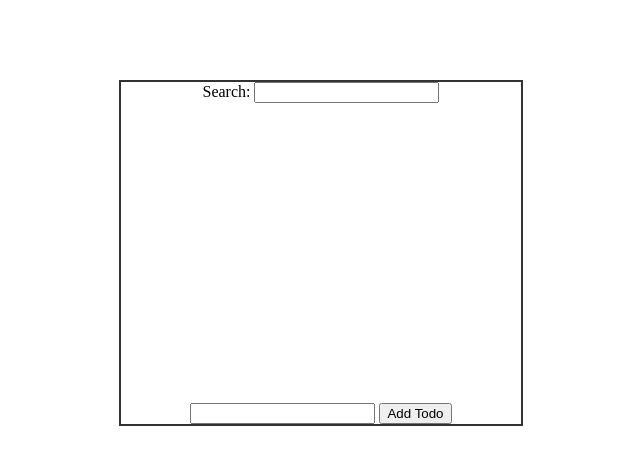
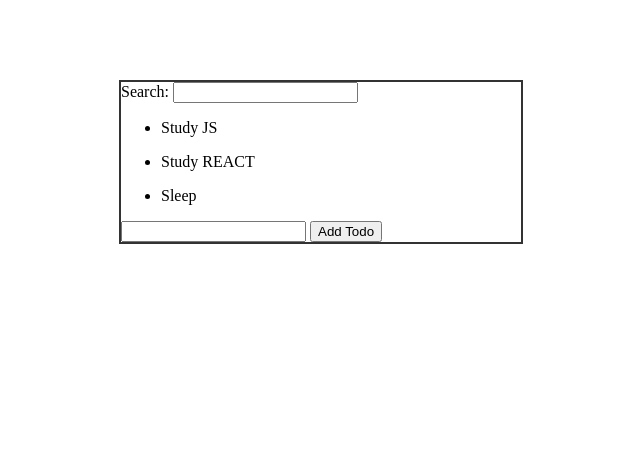
Before and after one commit to jmdmacapagal/todo-app, a plain HTML site: page index.html in a window 1280 px wide. Shown: the whole page, without its empty margins (319-959 px from the left). Drawn offline with Linux system fonts and the light colour scheme.

Commit message:
added renderTodo feature

```diff
--- a/app.js
+++ b/app.js
@@ -4,7 +4,31 @@ const todos = [
     'Sleep'
 ]
 
+renderTodo(todos)
+
+function renderTodo(todos) {
+    const todoDisplay = document.querySelector('#todoDisplay')
+    todoDisplay.innerHTML = ''
+
+    todos.forEach(function(todo) {
+        todoDisplay.appendChild(renderTodoList(todo))
+        console.log(todo)
+    })
+
+}
+
+function renderTodoList(todo) {
+    const ul = document.createElement('ul')
+    const li = document.createElement('li')
+    const a = document.createElement('a')
+    ul.appendChild(li)
+    a.textContent = todo
+    li.appendChild(a)
+    return ul
+}
+
 document.querySelector('#addForm').addEventListener('submit', function(e) {
     e.preventDefault()
     todos.push(e.target.addTodo.value)
+    renderTodo(todos)
 })
--- a/index.html
+++ b/index.html
@@ -16,7 +16,7 @@
                 <input type="text" id="searchTodo">
             </form>
 
-            <div id="todo-display">
+            <div id="todoDisplay">
 
             </div>
 
--- a/styles.css
+++ b/styles.css
@@ -3,7 +3,6 @@
     margin-top: 80px;
     width: 400px;
     border: 2px solid #333;
-    text-align: center;
 }
 
 #todo-display {
```
